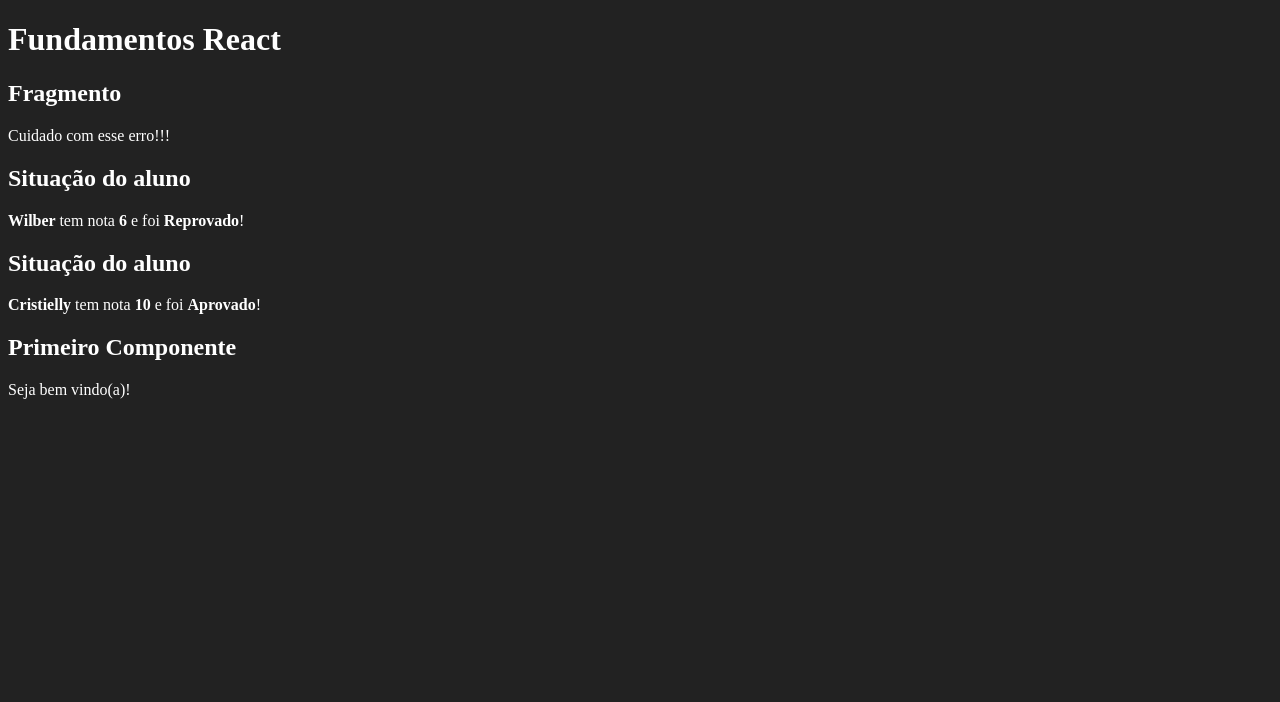
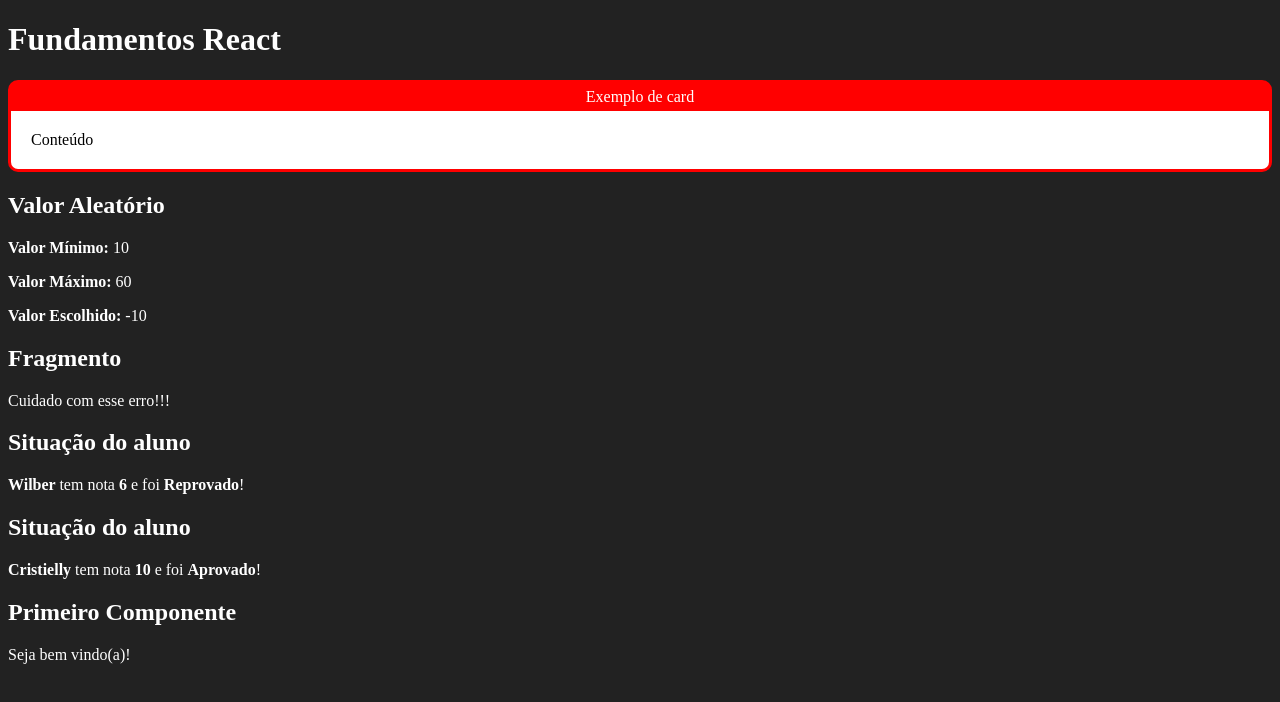
Before and after one commit to wilberchair/curso-react, a React (Create React App) app in the folder fundamentos-react/: page / in a window 1280 px wide. Shown: the top 702 px of the page. Built offline with nearby package versions, Linux system fonts and the light colour scheme.

Commit message:
feat(react): melhorando estrutura padrao de layout

```diff
--- a/fundamentos-react/src/App.jsx
+++ b/fundamentos-react/src/App.jsx
@@ -1,8 +1,10 @@
 import React from 'react'
 
+import Card from './components/layout/Card'
+import Aleatorio from './components/basicos/Aleatorio'
+import Fragmento from './components/basicos/Fragmento'
+import ComParametro from './components/basicos/ComParametro'
 import Primeiro from './components/basicos/Primeiro'
-import ComParametro from './components/basicos/ComParametro'
-import Fragmento from './components/basicos/Fragmento'
 
 //export default posso retornar uma função anônima
 //poderia deixar parenteses sem nada no parametro ou posso deixar o underline
@@ -10,6 +12,10 @@
 export default _ =>
   <div id='app'>
     <h1>Fundamentos React</h1>
+
+    <Card title='Exemplo de card'></Card>
+
+    <Aleatorio min={10} max={60} />
     <Fragmento />
     <ComParametro title='Situação do aluno' aluno='Wilber' nota={5.3} />
     <ComParametro title='Situação do aluno' aluno='Cristielly' nota={9.9} />
--- /dev/null
+++ b/fundamentos-react/src/components/basicos/Aleatorio.jsx
@@ -0,0 +1,22 @@
+import React from 'react'
+
+export default (props) => {
+  // const min = props.min
+  // const max = props.max
+
+  //destructuring
+  const {min, max} = props
+
+  //const [a, b] = [1, 2]
+  //neste caso o h viria como undefined
+  //const {x, y, z, h} = {x: 12, y: 5, z: 'teste'}
+  const aleatorio = parseInt(Math.random() * (min - max)) + min
+  return (
+    <>
+      <h2>Valor Aleatório</h2>
+      <p><strong>Valor Mínimo: </strong>{min}</p>
+      <p><strong>Valor Máximo: </strong>{max}</p>
+      <p><strong>Valor Escolhido: </strong>{aleatorio}</p>
+    </>
+  )
+}
--- /dev/null
+++ b/fundamentos-react/src/components/layout/Card.jsx
@@ -0,0 +1,11 @@
+import './card.css'
+import React from 'react'
+
+export default props => {
+  return (
+    <div className='Card'>
+      <div className='Title'>{ props.title }</div>
+      <div className='Content'>Conteúdo</div>
+    </div>
+  )
+}
--- /dev/null
+++ b/fundamentos-react/src/components/layout/card.css
@@ -0,0 +1,18 @@
+.Card {
+  background-color: red;
+  border: 3px solid red;
+  border-radius: 10px;
+  overflow: hidden;
+}
+
+.Card .Title {
+  display: flex;
+  justify-content: center;
+  padding: 5px 0;
+}
+
+.Card .Content{
+  background-color: #fff;
+  color: #000;
+  padding: 20px;
+}
```
